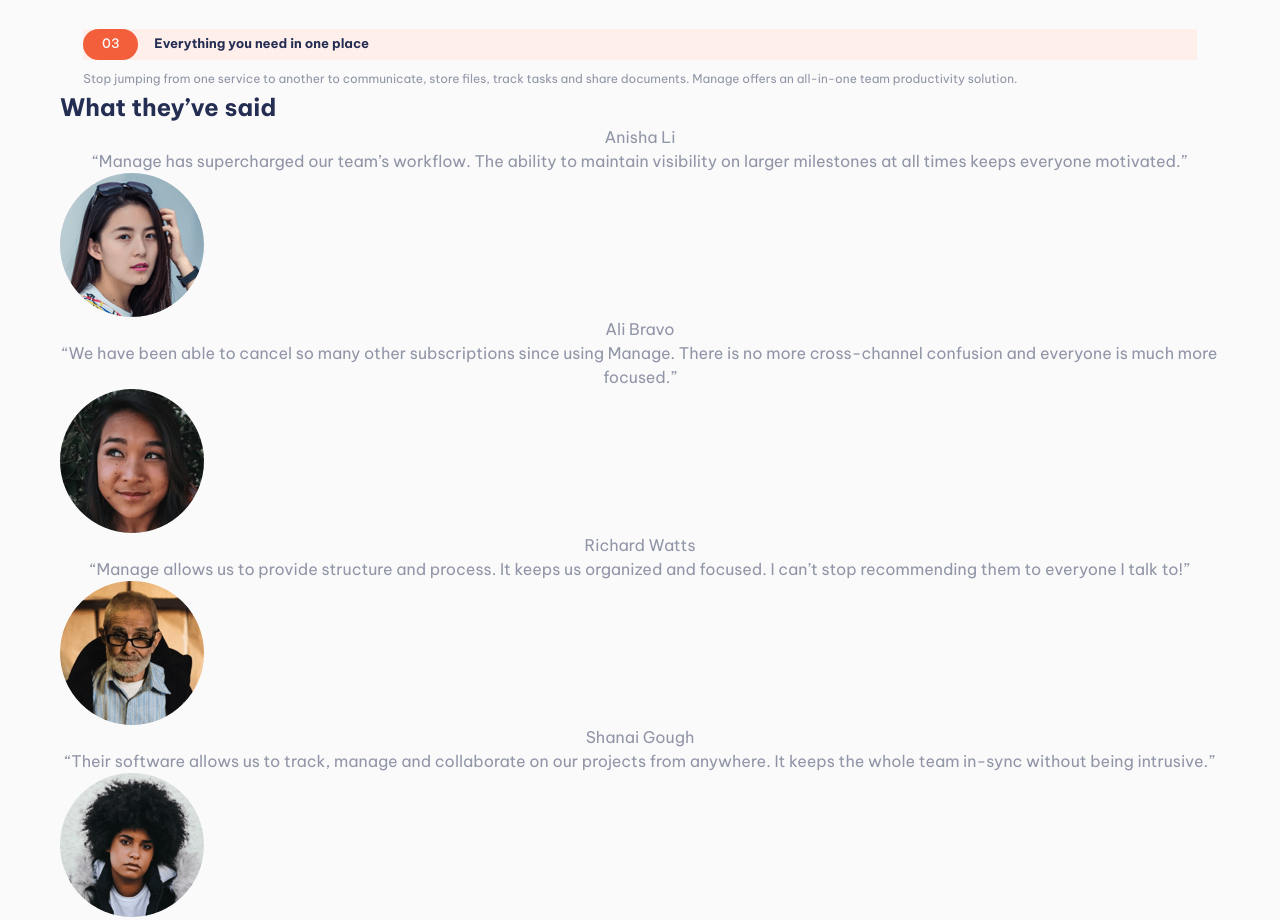
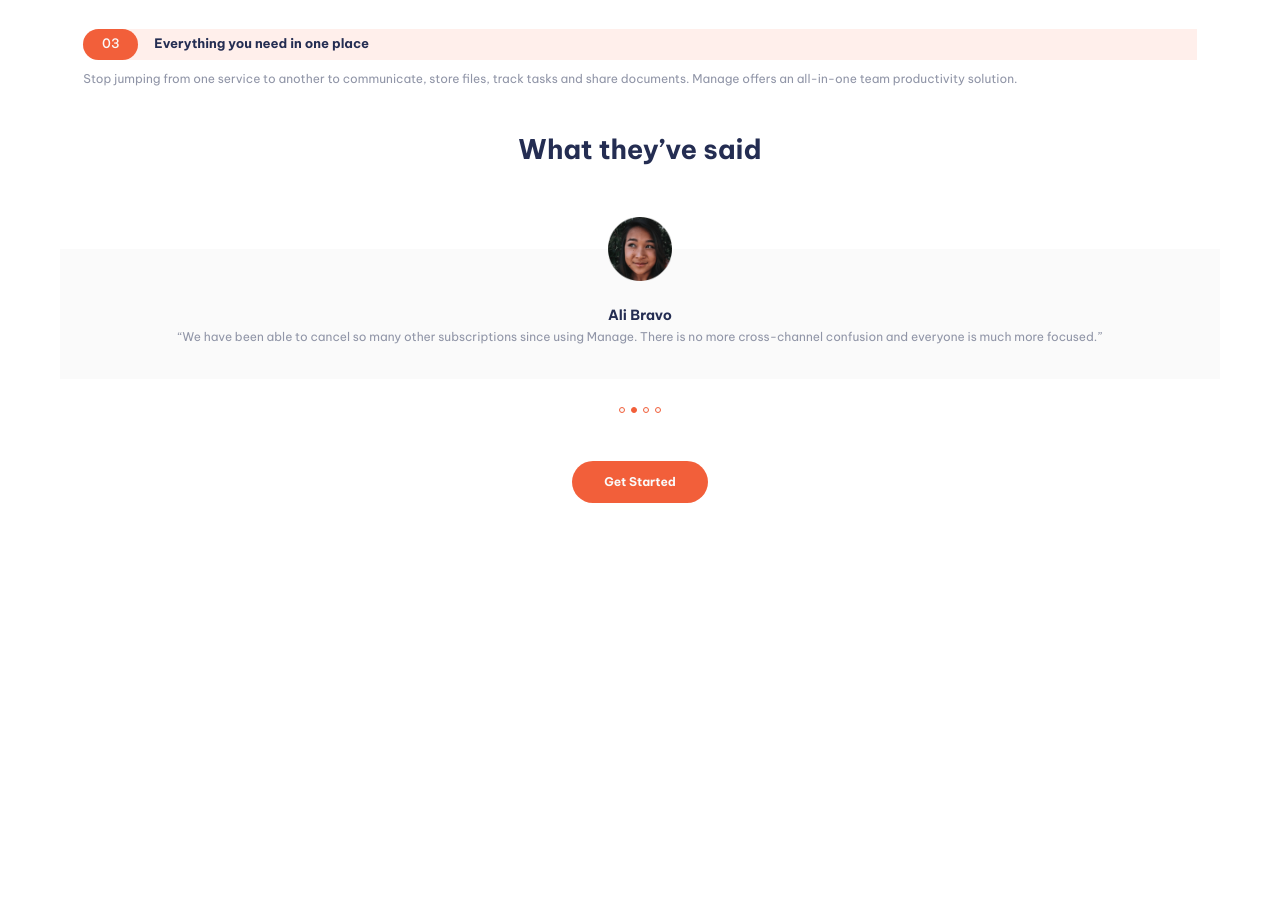
Before and after one commit to HeberRios/manage-landing-page, a plain HTML site: page index.html in a window 1280 px wide. Shown: the part 1163-2083 px from the top of the page. After the commit the page ends 1666 px from the top, so only its background shows below. Drawn offline with Linux system fonts and the light colour scheme.

Commit message:
Add styles to the testimonials section

```diff
--- a/index.html
+++ b/index.html
@@ -79,7 +79,7 @@
                 </div>
             </div>
 
-            <div id="manage-introduction" class="section-container">
+            <div id="manage-introduction">
                 <section class="manage-introduction-container">
                     <h2>What’s different about Manage?</h2>
                     <p>
@@ -136,8 +136,8 @@
 
                 <div class="testimonials-container">
                     <div class="testimonial-card">
-                        <p>Anisha Li</p>
-                        <p>
+                        <p class="testimonial-author">Anisha Li</p>
+                        <p class="testimonial-body">
                             “Manage has supercharged our team’s workflow. The
                             ability to maintain visibility on larger milestones
                             at all times keeps everyone motivated.”
@@ -148,9 +148,9 @@
                             class="client-image"
                         />
                     </div>
-                    <div class="testimonial-card">
-                        <p>Ali Bravo</p>
-                        <p>
+                    <div class="testimonial-card selected">
+                        <p class="testimonial-author">Ali Bravo</p>
+                        <p class="testimonial-body">
                             “We have been able to cancel so many other
                             subscriptions since using Manage. There is no more
                             cross-channel confusion and everyone is much more
@@ -163,8 +163,8 @@
                         />
                     </div>
                     <div class="testimonial-card">
-                        <p>Richard Watts</p>
-                        <p>
+                        <p class="testimonial-author">Richard Watts</p>
+                        <p class="testimonial-body">
                             “Manage allows us to provide structure and process.
                             It keeps us organized and focused. I can’t stop
                             recommending them to everyone I talk to!”
@@ -176,8 +176,8 @@
                         />
                     </div>
                     <div class="testimonial-card">
-                        <p>Shanai Gough</p>
-                        <p>
+                        <p class="testimonial-author">Shanai Gough</p>
+                        <p class="testimonial-body">
                             “Their software allows us to track, manage and
                             collaborate on our projects from anywhere. It keeps
                             the whole team in-sync without being intrusive.”
@@ -192,10 +192,10 @@
                 </div>
 
                 <div class="carousel-nav">
-                    <button class="carousel-btn"></button>
-                    <button class="carousel-btn"></button>
-                    <button class="carousel-btn"></button>
-                    <button class="carousel-btn"></button>
+                    <button class="btn carousel-btn"></button>
+                    <button class="btn carousel-btn selected"></button>
+                    <button class="btn carousel-btn"></button>
+                    <button class="btn carousel-btn"></button>
                 </div>
 
                 <button class="btn cta-btn">Get Started</button>
--- a/style.css
+++ b/style.css
@@ -125,7 +125,7 @@ h6 {
 body {
     font-family: var(--ff-regular);
     color: var(--clr-dark-blue);
-    background-color: var(--clr-very-light-gray);
+    background-color: #fff;
 }
 
 ul {
@@ -292,6 +292,7 @@ p {
     align-items: center;
     gap: 1rem;
     background-color: var(--clr-very-pale-red);
+    border-radius: 2rem 0 0 2rem;
 }
 
 .feature-wrapper > p {
@@ -315,6 +316,82 @@ p {
     font-size: 0.8125rem;
 }
 
+/* TESTIMONIALS SECTION STYLES */
+
+#testimonials {
+    display: flex;
+    flex-direction: column;
+    margin-top: 2.5rem;
+}
+
+#testimonials > h2 {
+    font-size: 1.6875rem;
+    text-align: center;
+    margin-bottom: 5rem;
+}
+
+.testimonials-container {
+    margin-bottom: 0.5rem;
+}
+
+.testimonial-card {
+    position: relative;
+    display: flex;
+    flex-direction: column;
+    background-color: var(--clr-very-light-gray);
+    padding: 2rem 1.5rem;
+    padding-top: 3.5rem;
+    display: none;
+}
+
+.testimonial-card.selected {
+    display: flex;
+}
+
+.testimonial-author {
+    font-size: 0.875rem;
+    color: var(--clr-dark-blue);
+    font-weight: var(--fw-bold);
+}
+
+.testimonial-body {
+    font-size: 0.75rem;
+    line-height: 1.75;
+}
+
+.client-image {
+    position: absolute;
+    top: 0;
+    left: 50%;
+    transform: translate(-50%, -50%);
+    width: 4rem;
+}
+
+.carousel-nav {
+    display: flex;
+    justify-content: center;
+    align-items: center;
+    gap: 0.375rem;
+    margin-top: 1.25rem;
+}
+
+.carousel-btn {
+    width: 0.375rem;
+    height: 0.375rem;
+    border-radius: 50%;
+    border: 1px solid var(--clr-bright-red);
+    background-color: var(--clr-very-light-gray);
+}
+
+.carousel-btn.selected {
+    background-color: var(--clr-bright-red);
+}
+
+#testimonials > button:last-child {
+    margin-top: 3rem;
+    align-self: center;
+}
+
 /* ATTRIBUTION STYLES */
 
 .attribution {
```
